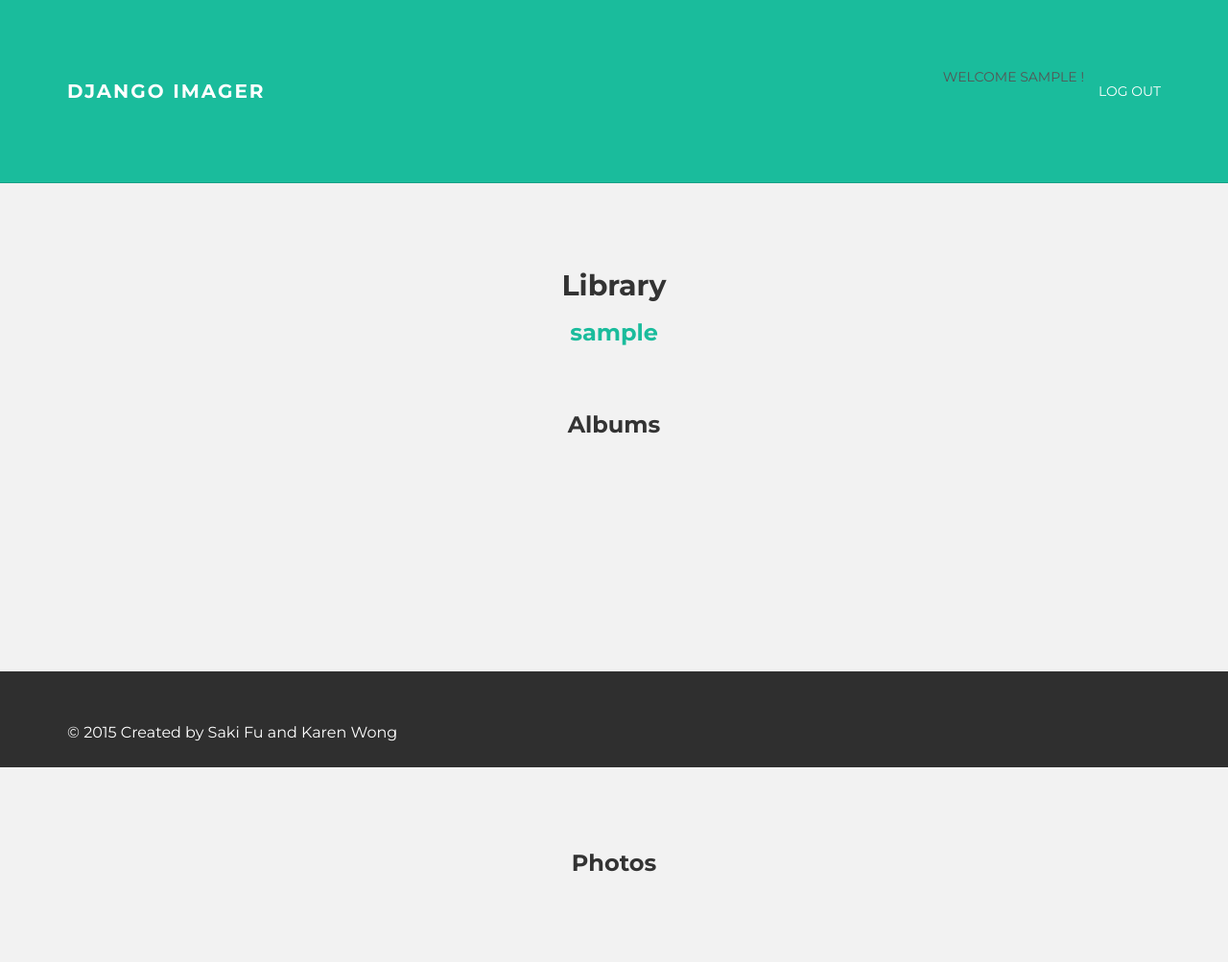
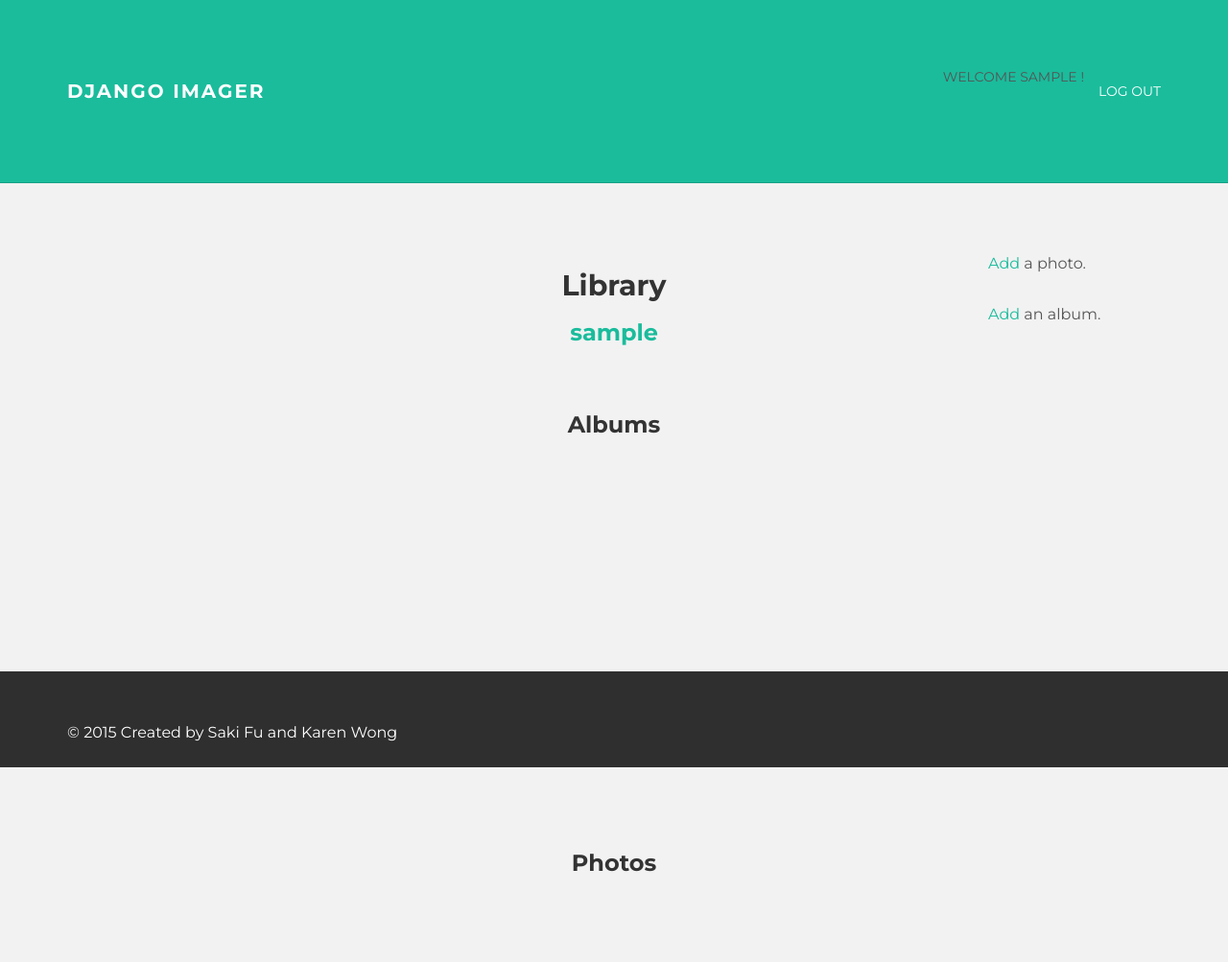
Before and after one commit to SakiFu/django-imager, a Django app: page /images/library/ in a window 1280 px wide. Shown: the whole page at 96% size. Run offline with Django 3.2, Linux system fonts and the light colour scheme; the visitor is signed in with stand-in values (Sample User, id 1); data that the repository does not hold is empty; some libraries are stand-ins or nearby versions.

Commit message:
edited library

```diff
--- a/imagersite/imager_profile/templates/library.html
+++ b/imagersite/imager_profile/templates/library.html
@@ -25,6 +25,7 @@
                             {% else %}
                             <p>You don't have any photo</p>
                             <img src='/static/img/is.jpg' height='180' width='180'>
+                            <input type='button' onclick="window.location.href='/images/album/edit/{{ album.pk }}'" value='Edit'>
                             {% endif %}
 
                             </div>
@@ -38,6 +39,7 @@
                             <h3 class='photo_title'>{{ photo.title }}</h3>
                             {% thumbnail photo.image "180x180" as image %}
                             <a href="{% url 'photo' photo.id %}"><img src='{{ MEDIA_ROOT }}{{ image.url }}'/></a>
+                            <input type='button' onclick="window.location.href='/images/photos/edit/{{ photo.pk }}'" value='Edit'>
                             {% endthumbnail %}
                             </div>
                             {% endfor %}
@@ -48,6 +50,8 @@
                                     </main>
 
                                 </div>
+                                <p><a href="{% url 'photo_add' %}">Add</a> a photo.</p>
+                                <p><a href="{% url 'album_add' %}">Add</a> an album.</p>
                             </div><!-- /row -->
                         </div> <!-- /container -->
                     </div><!-- /ww -->
```
